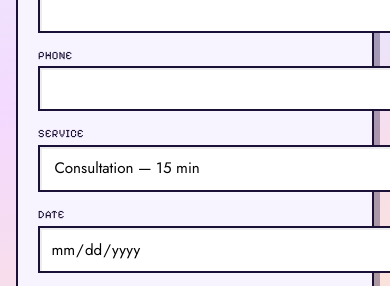
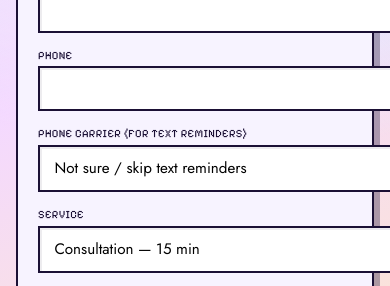
Before and after one commit to emwoodbeauty-glitch/vividtints-website, a plain HTML site: page index.html in a window 390 px wide. Shown: the part 7080-7366 px from the top of the page. Drawn offline with nearby package versions, Linux system fonts and the light colour scheme; no server answers.

Commit message:
Add client SMS reminders (carrier gateway) and 24hr appointment reminder
Booking form now collects phone carrier so backend can text clients
directly via carrier email-to-SMS gateway, not just the owner.

```diff
--- a/index.html
+++ b/index.html
@@ -381,6 +381,21 @@
             <input id="bf-phone" name="phone" type="tel" autocomplete="tel">
           </div>
           <div class="field">
+            <label for="bf-carrier">Phone Carrier (for text reminders)</label>
+            <select id="bf-carrier" name="carrier">
+              <option value="">Not sure / skip text reminders</option>
+              <option value="verizon">Verizon</option>
+              <option value="att">AT&amp;T</option>
+              <option value="tmobile">T-Mobile</option>
+              <option value="sprint">Sprint</option>
+              <option value="boost">Boost Mobile</option>
+              <option value="cricket">Cricket</option>
+              <option value="metropcs">Metro by T-Mobile</option>
+              <option value="uscellular">US Cellular</option>
+              <option value="googlefi">Google Fi</option>
+            </select>
+          </div>
+          <div class="field">
             <label for="bf-service">Service</label>
             <select id="bf-service" name="service" required>
               <optgroup label="Coloring Services">
--- a/script.js
+++ b/script.js
@@ -402,6 +402,7 @@
             name: data.get("name"),
             email: data.get("email"),
             phone: data.get("phone"),
+            carrier: data.get("carrier"),
             service: data.get("service"),
             date: dateVal,
             time: timeVal,
```
